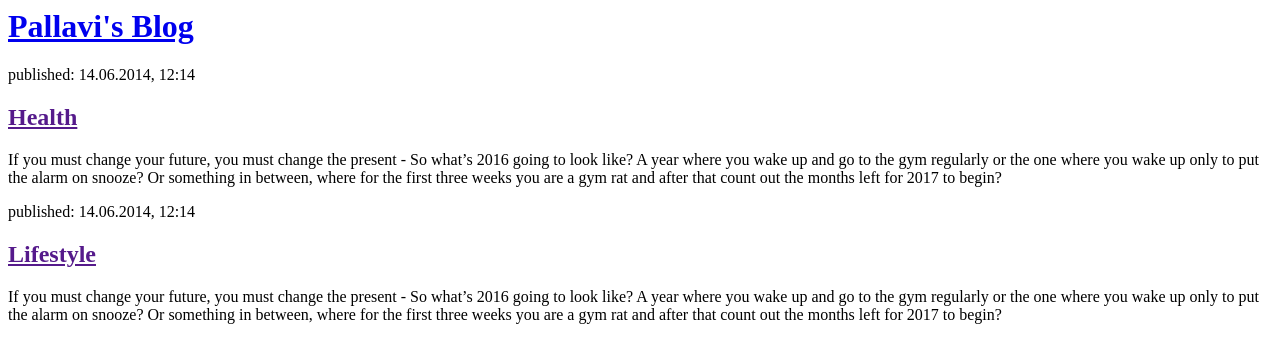
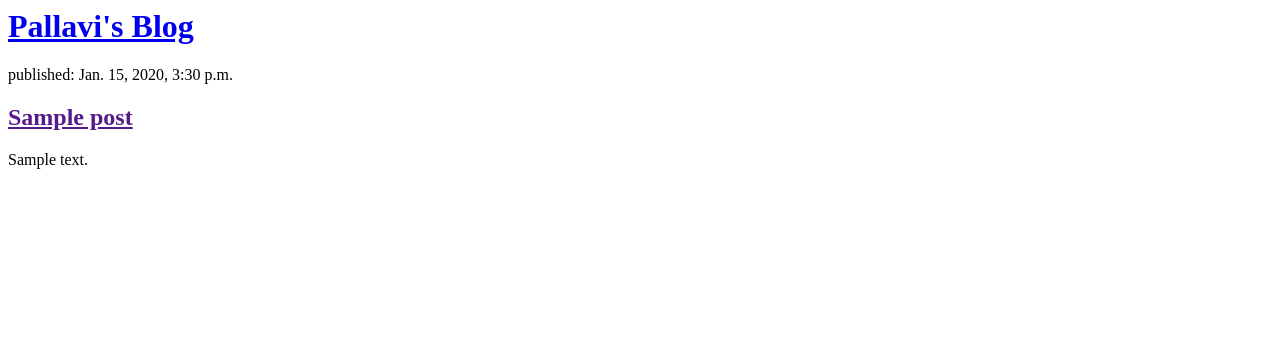
Before and after one commit to pallavijayaraman/djangogirl, a Django app: template blog/templates/blog/post_list.html in a window 1280 px wide. Shown: the top 363 px of the page. Run offline with Django 3.2, Linux system fonts and the light colour scheme; the template is opened without the code that fills it: values that come from a table or form of the project are taken from there, others are empty; tables that the repository leaves empty hold one stand-in row (values such as "Sample post").

Commit message:
Added template

```diff
--- a/blog/templates/blog/post_list.html
+++ b/blog/templates/blog/post_list.html
@@ -7,16 +7,12 @@
             <h1><a href="/">Pallavi's Blog</a></h1>
         </div>
 
-        <div>
-            <p>published: 14.06.2014, 12:14</p>
-            <h2><a href="">Health</a></h2>
-            <p>If you must change your future, you must change the present - So what’s 2016 going to look like? A year where you wake up and go to the gym regularly or the one where you wake up only to put the alarm on snooze? Or something in between, where for the first three weeks you are a gym rat and after that count out the months left for 2017 to begin?</p>
-        </div>
-
-        <div>
-            <p>published: 14.06.2014, 12:14</p>
-            <h2><a href="">Lifestyle</a></h2>
-            <p>If you must change your future, you must change the present - So what’s 2016 going to look like? A year where you wake up and go to the gym regularly or the one where you wake up only to put the alarm on snooze? Or something in between, where for the first three weeks you are a gym rat and after that count out the months left for 2017 to begin?</p>
-        </div>
+        {% for post in posts %}
+    <div>
+        <p>published: {{ post.published_date }}</p>
+        <h2><a href="">{{ post.title }}</a></h2>
+        <p>{{ post.text|linebreaksbr }}</p>
+    </div>
+{% endfor %}
     </body>
 </html>
--- a/blog/urls.py
+++ b/blog/urls.py
@@ -1,5 +1,6 @@
 from django.urls import path
 from . import views
+
 urlpatterns = [
-    path('', views.post_list, name='post_list'),
+	path('', views.post_list, name='post_list'),
 ]
--- a/blog/views.py
+++ b/blog/views.py
@@ -1,4 +1,7 @@
 from django.shortcuts import render
+from django.utils import timezone
+from .models import Post
 
 def post_list(request):
-    return render(request, 'blog/post_list.html', {})
+	posts = Post.objects.filter(published_date__lte=timezone.now()).order_by('published_date')
+	return render(request, 'blog/post_list.html', {'posts': posts})
```
